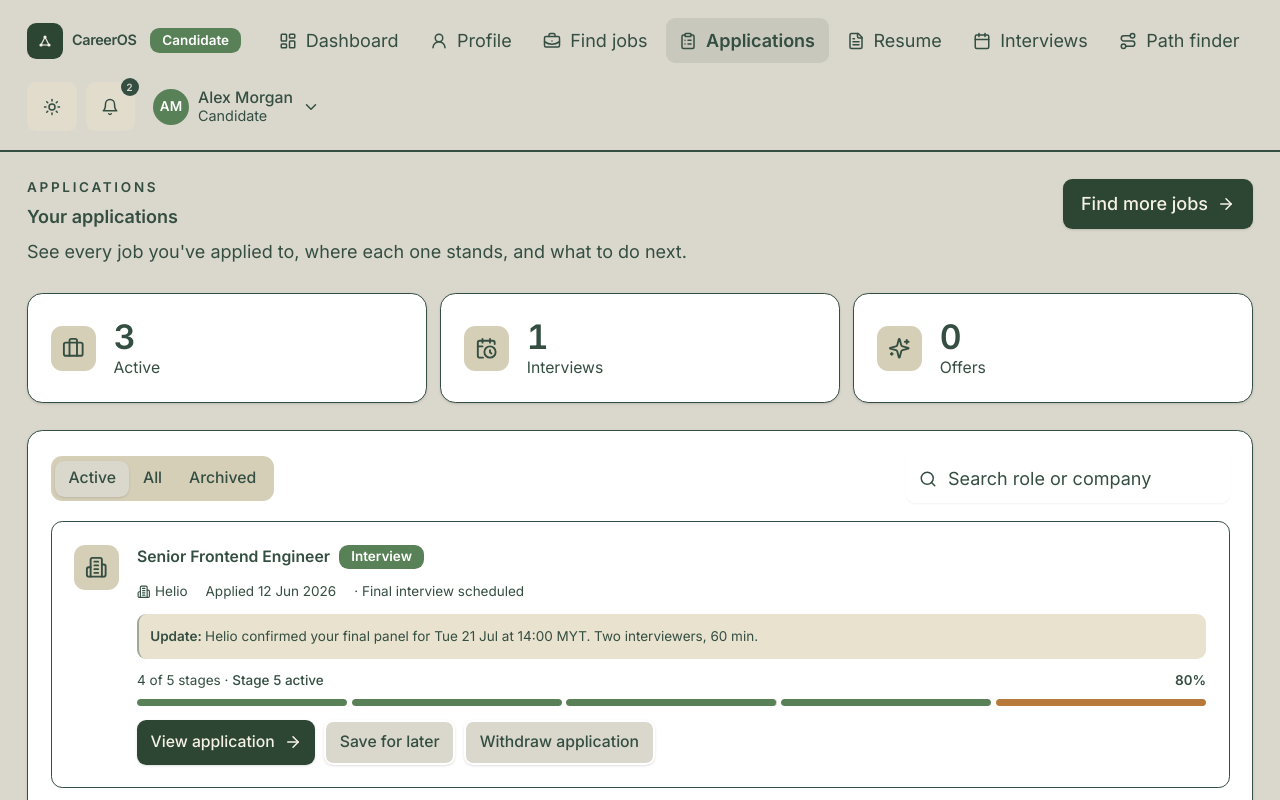
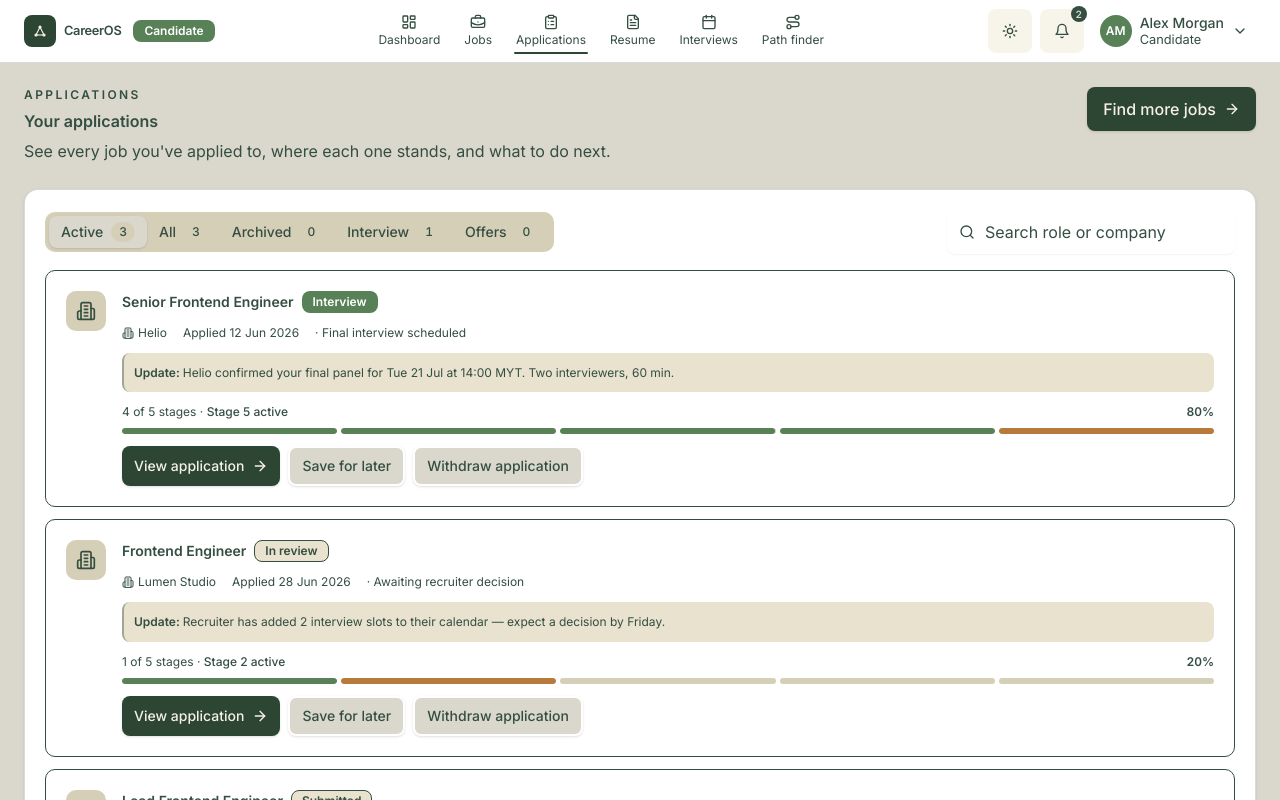
Before and after one commit to davidlaw373-glitch/talentbank-tech-hackathon-2cm, a Next.js app: page /candidate/applications in a window 1280 px wide. Shown: the top 800 px of the page. Built offline with nearby package versions, Linux system fonts and the light colour scheme.

Commit message:
Forgot edited what

```diff
--- a/src/app/globals.css
+++ b/src/app/globals.css
@@ -722,7 +722,7 @@ section[id] {
   }
 
   /*
-   * Age-inclusive typography scale (40+ demographic).
+   * Shared typography scale.
    * Use these in place of ad-hoc text-* + font-* combinations.
    * Body text-base is the floor; .text-display / .text-heading may use
    * leading-tight for visual hierarchy. .text-meta / .text-caption are
@@ -733,6 +733,14 @@ section[id] {
   }
   .text-heading {
     @apply text-2xl font-semibold leading-tight md:text-3xl;
+  }
+  /*
+   * CardTitle scale — for the title inside a Card/CardHeader slot when it
+   * needs to read as a primary section heading rather than a page heading.
+   * One step below .text-heading so it stays visually distinct from h1.
+   */
+  .text-card-title {
+    @apply text-xl font-semibold tracking-tight md:text-2xl;
   }
   .text-subheading {
     @apply text-lg font-semibold leading-snug;
@@ -777,17 +785,3 @@ section[id] {
     scroll-behavior: smooth;
   }
 }
-
-/*
- * Age-inclusive base font sizes (WCAG-friendly for users 40+).
- * 18px default; opt into 19px or 20px via data-font-scale on <html>.
- */
-html {
-  font-size: 18px;
-}
-html[data-font-scale="lg"] {
-  font-size: 19px;
-}
-html[data-font-scale="xl"] {
-  font-size: 20px;
-}
--- a/src/components/features/applications/application-tracker.tsx
+++ b/src/components/features/applications/application-tracker.tsx
@@ -5,12 +5,9 @@ import { ConfirmDialog } from "@/components/ui/confirm-dialog";
 import Link from "next/link";
 import {
   ArrowRight,
-  Briefcase,
   Building2,
-  CalendarClock,
   Filter,
   Search,
-  Sparkles,
 } from "lucide-react";
 
 import { applications } from "@/data/applications";
@@ -103,7 +100,9 @@ function ApplicationProgress({ application }: { application: Application }) {
 
 export function ApplicationTracker() {
   const { push } = useToast();
-  const [tab, setTab] = useState<"active" | "all" | "archived">("active");
+  const [tab, setTab] = useState<
+    "active" | "all" | "archived" | "interview" | "offers"
+  >("active");
   const [query, setQuery] = useState("");
   const [applicationStates, setApplicationStates] = useState<
     Record<string, TrackingState>
@@ -133,22 +132,26 @@ export function ApplicationTracker() {
     });
   };
 
-  const stats = useMemo(() => {
-    const available = applications.filter(
-      (application) => getTrackingState(application.id) !== "withdrawn"
-    );
-    const active = available.filter(
-      (application) =>
-        application.status !== "Offer" &&
-        getTrackingState(application.id) === "active"
+  const counts = useMemo(() => {
+    const active = applications.filter(
+      (a) =>
+        a.status !== "Offer" && getTrackingState(a.id) === "active"
     ).length;
-    const interviews = available.filter(
-      (application) => application.status === "Interview"
+    const all = applications.filter(
+      (a) => getTrackingState(a.id) !== "withdrawn"
     ).length;
-    const offers = available.filter(
-      (application) => application.status === "Offer"
+    const archived = applications.filter(
+      (a) => getTrackingState(a.id) !== "active"
     ).length;
-    return { active, interviews, offers };
+    const interview = applications.filter(
+      (a) =>
+        a.status === "Interview" && getTrackingState(a.id) !== "withdrawn"
+    ).length;
+    const offers = applications.filter(
+      (a) =>
+        a.status === "Offer" && getTrackingState(a.id) !== "withdrawn"
+    ).length;
+    return { active, all, archived, interview, offers };
     // eslint-disable-next-line react-hooks/exhaustive-deps
   }, [applicationStates]);
 
@@ -159,6 +162,16 @@ export function ApplicationTracker() {
         return application.status !== "Offer" && trackingState === "active";
       }
       if (tab === "archived") return trackingState !== "active";
+      if (tab === "interview") {
+        return (
+          application.status === "Interview" && trackingState !== "withdrawn"
+        );
+      }
+      if (tab === "offers") {
+        return (
+          application.status === "Offer" && trackingState !== "withdrawn"
+        );
+      }
       return true;
     });
     if (query.trim()) {
@@ -194,47 +207,6 @@ export function ApplicationTracker() {
         </Button>
       </header>
 
-      {/* Stat row */}
-      <section className="grid grid-cols-1 gap-3 sm:grid-cols-3">
-        {[
-          {
-            label: "Active",
-            value: stats.active,
-            icon: Briefcase,
-            tone: "secondary" as const,
-          },
-          {
-            label: "Interviews",
-            value: stats.interviews,
-            icon: CalendarClock,
-            tone: "secondary" as const,
-          },
-          {
-            label: "Offers",
-            value: stats.offers,
-            icon: Sparkles,
-            tone: "default" as const,
-          },
-        ].map((s) => {
-          const Icon = s.icon;
-          return (
-            <Card key={s.label} className="lift-on-hover">
-              <CardContent className="flex items-center gap-4 p-5">
-                <div className="flex h-10 w-10 items-center justify-center rounded-lg bg-muted">
-                  <Icon className="h-5 w-5" aria-hidden />
-                </div>
-                <div>
-                  <p className="text-3xl font-semibold tracking-tight tabular-nums">
-                    {s.value}
-                  </p>
-                  <p className="text-sm text-muted-foreground">{s.label}</p>
-                </div>
-              </CardContent>
-            </Card>
-          );
-        })}
-      </section>
-
       {/* Filters */}
       <Card>
         <CardContent className="space-y-4 p-5">
@@ -245,9 +217,36 @@ export function ApplicationTracker() {
               className="w-full sm:w-auto"
             >
               <TabsList>
-                <TabsTrigger value="active">Active</TabsTrigger>
-                <TabsTrigger value="all">All</TabsTrigger>
-                <TabsTrigger value="archived">Archived</TabsTrigger>
+                <TabsTrigger value="active" className="gap-2">
+                  Active
+                  <span className="rounded-full bg-muted px-2 py-0.5 text-xs font-medium tabular-nums text-muted-foreground">
+                    {counts.active}
+                  </span>
+                </TabsTrigger>
+                <TabsTrigger value="all" className="gap-2">
+                  All
+                  <span className="rounded-full bg-muted px-2 py-0.5 text-xs font-medium tabular-nums text-muted-foreground">
+                    {counts.all}
+                  </span>
+                </TabsTrigger>
+                <TabsTrigger value="archived" className="gap-2">
+                  Archived
+                  <span className="rounded-full bg-muted px-2 py-0.5 text-xs font-medium tabular-nums text-muted-foreground">
+                    {counts.archived}
+                  </span>
+                </TabsTrigger>
+                <TabsTrigger value="interview" className="gap-2">
+                  Interview
+                  <span className="rounded-full bg-muted px-2 py-0.5 text-xs font-medium tabular-nums text-muted-foreground">
+                    {counts.interview}
+                  </span>
+                </TabsTrigger>
+                <TabsTrigger value="offers" className="gap-2">
+                  Offers
+                  <span className="rounded-full bg-muted px-2 py-0.5 text-xs font-medium tabular-nums text-muted-foreground">
+                    {counts.offers}
+                  </span>
+                </TabsTrigger>
               </TabsList>
             </Tabs>
             <div className="relative w-full sm:w-72">
--- a/src/components/features/candidate/dashboard-overview.tsx
+++ b/src/components/features/candidate/dashboard-overview.tsx
@@ -136,7 +136,6 @@ export function DashboardOverview() {
   const [progressItems, setProgressItems] = useState(PROGRESS_ITEMS);
   const total = progressItems.length;
   const done = progressItems.filter((item) => item.done).length;
-  const remaining = progressItems.filter((item) => !item.done);
 
   // Highest priority next-action: any application waiting on the user.
   const interview = applications.find((a) => a.status === "Interview");
@@ -160,26 +159,6 @@ export function DashboardOverview() {
 
   return (
     <div className="space-y-8">
-      {/* Header */}
-      <section className="flex flex-wrap items-start justify-between gap-4">
-        <div className="space-y-2">
-          <p className="text-xs font-semibold uppercase tracking-[0.2em] text-muted-foreground">
-            Dashboard
-          </p>
-          <h1>Welcome back, {candidateProfile.name.split(" ")[0]}</h1>
-          <p className="text-muted-foreground">
-            Here&apos;s what&apos;s happening in your job search and what to
-            do next.
-          </p>
-        </div>
-        <Button asChild>
-          <Link href="/candidate/jobs">
-            Browse jobs
-            <ArrowRight />
-          </Link>
-        </Button>
-      </section>
-
       {/* Next-action prompt */}
       {interview ? (
         <Card className="lift-on-hover">
@@ -265,7 +244,7 @@ export function DashboardOverview() {
           <CardHeader className="flex-row items-start justify-between space-y-0">
             <div>
               <CardTitle>
-                <h2 className="flex items-center gap-2">
+                <h2 className="flex items-center gap-2 text-card-title">
                   <Sparkles className="h-4 w-4" aria-hidden />
                   Profile progress
                 </h2>
@@ -275,9 +254,6 @@ export function DashboardOverview() {
                 matches strong.
               </CardDescription>
             </div>
-            <Badge variant="secondary">
-              {done} of {total} · {Math.round((done / total) * 100)}%
-            </Badge>
           </CardHeader>
           <CardContent className="space-y-6">
             {/* Progress bar */}
@@ -303,7 +279,7 @@ export function DashboardOverview() {
 
             {/* Checklist — matches the actual profile page sections */}
             <ul className="grid grid-cols-1 gap-2 sm:grid-cols-2">
-              {progressItems.map((item) => {
+              {progressItems.filter((item) => !item.done).map((item) => {
                 const Icon = item.icon;
                 return (
                   <li
@@ -353,25 +329,6 @@ export function DashboardOverview() {
                 );
               })}
             </ul>
-
-            {remaining.length > 0 && (
-              <div className="flex items-center justify-between rounded-lg border bg-surface-tint p-4">
-                <div>
-                  <p className="text-sm font-medium">
-                    Next: add {remaining[0].label.toLowerCase()}
-                  </p>
-                  <p className="text-xs text-muted-foreground">
-                    {remaining[0].hint}
-                  </p>
-                </div>
-                <Button asChild size="sm">
-                  <Link href="/candidate/profile">
-                    Continue
-                    <ArrowRight />
-                  </Link>
-                </Button>
-              </div>
-            )}
           </CardContent>
         </Card>
 
@@ -380,7 +337,7 @@ export function DashboardOverview() {
           <CardHeader className="flex-row items-start justify-between space-y-0">
             <div>
               <CardTitle>
-                <h2 className="flex items-center gap-2">
+                <h2 className="flex items-center gap-2 text-card-title">
                   <BadgeCheck className="h-4 w-4" aria-hidden />
                   Verification
                 </h2>
--- a/src/components/features/jobs/job-discovery.tsx
+++ b/src/components/features/jobs/job-discovery.tsx
@@ -12,8 +12,6 @@ import {
   Filter,
   MapPin,
   Search,
-  Sparkles,
-  TrendingUp,
 } from "lucide-react";
 
 import { useToast } from "@/components/common/toast";
@@ -81,78 +79,8 @@ export function JobDiscovery() {
     return list;
   }, [query, mode, sort]);
 
-  const stats = useMemo(() => {
-    const avg = Math.round(
-      jobs.reduce((acc, j) => acc + j.matchScore, 0) / jobs.length
-    );
-    const strong = jobs.filter((j) => j.matchScore >= 90).length;
-    return { total: jobs.length, avg, strong };
-  }, []);
-
   return (
     <div className="space-y-6">
-      {/* Header */}
-      <header className="flex flex-wrap items-start justify-between gap-3">
-        <div className="space-y-2">
-          <p className="text-xs font-semibold uppercase tracking-[0.2em] text-muted-foreground">
-            Job discovery
-          </p>
-          <h1>Discover jobs</h1>
-          <p className="text-muted-foreground">
-            Explore opportunities matched to your skills, goals, and live
-            market data.
-          </p>
-        </div>
-        <Button asChild variant="outline">
-          <Link href="/candidate/applications">
-            Track applications
-            <ArrowRight />
-          </Link>
-        </Button>
-      </header>
-
-      {/* Stat row */}
-      <section className="grid grid-cols-1 gap-3 sm:grid-cols-3">
-        {[
-          {
-            label: "Open roles",
-            value: stats.total,
-            icon: Briefcase,
-            delta: "Across all filters",
-          },
-          {
-            label: "Average match",
-            value: `${stats.avg}%`,
-            icon: Sparkles,
-            delta: "Based on your profile",
-          },
-          {
-            label: "Strong fits",
-            value: stats.strong,
-            icon: TrendingUp,
-            delta: "Match score 90+",
-          },
-        ].map((s) => {
-          const Icon = s.icon;
-          return (
-            <Card key={s.label} className="lift-on-hover">
-              <CardContent className="flex items-center gap-4 p-5">
-                <div className="flex h-10 w-10 items-center justify-center rounded-lg bg-muted">
-                  <Icon className="h-5 w-5" aria-hidden />
-                </div>
-                <div>
-                  <p className="text-3xl font-semibold tracking-tight tabular-nums">
-                    {s.value}
-                  </p>
-                  <p className="text-sm font-medium">{s.label}</p>
-                  <p className="text-xs text-muted-foreground">{s.delta}</p>
-                </div>
-              </CardContent>
-            </Card>
-          );
-        })}
-      </section>
-
       {/* Filters */}
       <Card>
         <CardContent className="space-y-4 p-5">
@@ -261,7 +189,7 @@ export function JobDiscovery() {
               return (
                 <article
                   key={job.id}
-                  className="lift-on-hover block rounded-xl border bg-card p-5 text-card-foreground transition-colors hover:bg-accent-soft"
+                  className="lift-on-hover block rounded-xl border border-border/20 bg-card p-5 text-card-foreground transition-colors hover:bg-accent-soft"
                 >
                   <div className="flex items-start gap-4">
                     <div className="flex h-12 w-12 shrink-0 items-center justify-center rounded-lg bg-muted">
--- a/src/components/layout/candidate-shell.tsx
+++ b/src/components/layout/candidate-shell.tsx
@@ -11,7 +11,6 @@ import {
   LayoutDashboard,
   Menu,
   Route as RouteIcon,
-  UserRound,
   X,
 } from "lucide-react";
 
@@ -22,15 +21,13 @@ import { Badge } from "@/components/ui/badge";
 import { BrandMark } from "@/components/common/brand-mark";
 import { Button } from "@/components/ui/button";
 import { NotificationBell } from "@/components/common/notification-bell";
-import { Separator } from "@/components/ui/separator";
 import { ThemeToggle } from "@/components/common/theme-toggle";
 import { UserMenu } from "@/components/common/user-menu";
 import { cn } from "@/lib/utils";
 
 const links = [
   { href: "/candidate/dashboard", label: "Dashboard", icon: LayoutDashboard },
-  { href: "/candidate/profile", label: "Profile", icon: UserRound },
-  { href: "/candidate/jobs", label: "Find jobs", icon: BriefcaseBusiness },
+  { href: "/candidate/jobs", label: "Jobs", icon: BriefcaseBusiness },
   { href: "/candidate/applications", label: "Applications", icon: ClipboardList },
   { href: "/candidate/resume", label: "Resume", icon: FileText },
   { href: "/candidate/interviews", label: "Interviews", icon: Calendar },
@@ -53,8 +50,8 @@ export function CandidateShell({ children }: { children: React.ReactNode }) {
 
   return (
     <div className="min-h-full">
-      <header className="border-b bg-background">
-        <div className="container mx-auto flex flex-wrap items-center justify-between gap-4 px-6 py-4">
+      <header className="sticky top-0 z-40 bg-white border-b border-border/20">
+        <div className="container mx-auto flex flex-wrap items-center justify-between gap-4 px-6 py-2">
           <Link href="/" aria-label="CareerOS home" className="flex items-center gap-2">
             <BrandMark />
             <small className="font-semibold tracking-tight">CareerOS</small>
@@ -75,9 +72,9 @@ export function CandidateShell({ children }: { children: React.ReactNode }) {
                   href={href}
                   aria-current={active ? "page" : undefined}
                   className={cn(
-                    "inline-flex items-center gap-2 rounded-md px-3 py-2 text-base transition-colors focus-visible:outline-none focus-visible:ring-2 focus-visible:ring-ring focus-visible:ring-offset-2 focus-visible:ring-offset-background",
+                    "relative flex flex-col items-center justify-center gap-0.5 rounded-md px-2.5 py-1.5 text-xs transition-colors focus-visible:outline-none focus-visible:ring-2 focus-visible:ring-ring focus-visible:ring-offset-2 focus-visible:ring-offset-background",
                     active
-                      ? "bg-primary/10 font-semibold text-foreground"
+                      ? "text-foreground after:absolute after:inset-x-2 after:bottom-0 after:h-0.5 after:rounded-full after:bg-primary"
                       : "text-foreground hover:bg-accent-soft hover:text-foreground",
                   )}
                 >
@@ -144,7 +141,6 @@ export function CandidateShell({ children }: { children: React.ReactNode }) {
           </div>
         )}
       </header>
-      <Separator />
       <main id="main-content" tabIndex={-1} className="container mx-auto p-4 sm:p-6">
         {children}
       </main>
--- a/src/components/layout/employer-shell.tsx
+++ b/src/components/layout/employer-shell.tsx
@@ -22,7 +22,6 @@ import { Badge } from "@/components/ui/badge";
 import { BrandMark } from "@/components/common/brand-mark";
 import { Button } from "@/components/ui/button";
 import { NotificationBell } from "@/components/common/notification-bell";
-import { Separator } from "@/components/ui/separator";
 import { ThemeToggle } from "@/components/common/theme-toggle";
 import { UserMenu } from "@/components/common/user-menu";
 import { cn } from "@/lib/utils";
@@ -54,8 +53,8 @@ export function EmployerShell({ children }: { children: React.ReactNode }) {
 
   return (
     <div className="min-h-full">
-      <header className="border-b bg-background">
-        <div className="container mx-auto flex flex-wrap items-center justify-between gap-4 px-6 py-4">
+      <header className="sticky top-0 z-40 bg-white border-b border-border/20">
+        <div className="container mx-auto flex flex-wrap items-center justify-between gap-4 px-6 py-2">
           <div className="flex items-center gap-3">
             <Link
               href="/"
@@ -82,9 +81,9 @@ export function EmployerShell({ children }: { children: React.ReactNode }) {
                   href={href}
                   aria-current={active ? "page" : undefined}
                   className={cn(
-                    "inline-flex items-center gap-2 rounded-md px-3 py-2 text-base transition-colors focus-visible:outline-none focus-visible:ring-2 focus-visible:ring-ring focus-visible:ring-offset-2 focus-visible:ring-offset-background",
+                    "relative flex flex-col items-center justify-center gap-0.5 rounded-md px-2.5 py-1.5 text-xs transition-colors focus-visible:outline-none focus-visible:ring-2 focus-visible:ring-ring focus-visible:ring-offset-2 focus-visible:ring-offset-background",
                     active
-                      ? "bg-primary/10 font-semibold text-foreground"
+                      ? "text-foreground after:absolute after:inset-x-2 after:bottom-0 after:h-0.5 after:rounded-full after:bg-primary"
                       : "text-foreground hover:bg-accent-soft hover:text-foreground",
                   )}
                 >
@@ -151,7 +150,6 @@ export function EmployerShell({ children }: { children: React.ReactNode }) {
           </div>
         )}
       </header>
-      <Separator />
       <main id="main-content" tabIndex={-1} className="container mx-auto p-4 sm:p-6">
         {children}
       </main>
--- a/src/components/layout/university-shell.tsx
+++ b/src/components/layout/university-shell.tsx
@@ -22,7 +22,6 @@ import { Badge } from "@/components/ui/badge";
 import { BrandMark } from "@/components/common/brand-mark";
 import { Button } from "@/components/ui/button";
 import { NotificationBell } from "@/components/common/notification-bell";
-import { Separator } from "@/components/ui/separator";
 import { ThemeToggle } from "@/components/common/theme-toggle";
 import { UserMenu } from "@/components/common/user-menu";
 import { cn } from "@/lib/utils";
@@ -58,8 +57,8 @@ export function UniversityShell({ children }: { children: React.ReactNode }) {
 
   return (
     <div className="min-h-full">
-      <header className="border-b bg-background">
-        <div className="container mx-auto flex flex-wrap items-center justify-between gap-4 px-6 py-4">
+      <header className="sticky top-0 z-40 bg-white border-b border-border/20">
+        <div className="container mx-auto flex flex-wrap items-center justify-between gap-4 px-6 py-2">
           <div className="flex items-center gap-3">
             <Link
               href="/"
@@ -86,9 +85,9 @@ export function UniversityShell({ children }: { children: React.ReactNode }) {
                   href={href}
                   aria-current={active ? "page" : undefined}
                   className={cn(
-                    "inline-flex items-center gap-2 rounded-md px-3 py-2 text-base transition-colors focus-visible:outline-none focus-visible:ring-2 focus-visible:ring-ring focus-visible:ring-offset-2 focus-visible:ring-offset-background",
+                    "relative flex flex-col items-center justify-center gap-0.5 rounded-md px-2.5 py-1.5 text-xs transition-colors focus-visible:outline-none focus-visible:ring-2 focus-visible:ring-ring focus-visible:ring-offset-2 focus-visible:ring-offset-background",
                     active
-                      ? "bg-primary/10 font-semibold text-foreground"
+                      ? "text-foreground after:absolute after:inset-x-2 after:bottom-0 after:h-0.5 after:rounded-full after:bg-primary"
                       : "text-foreground hover:bg-accent-soft hover:text-foreground",
                   )}
                 >
@@ -155,7 +154,6 @@ export function UniversityShell({ children }: { children: React.ReactNode }) {
           </div>
         )}
       </header>
-      <Separator />
       <main id="main-content" tabIndex={-1} className="container mx-auto p-4 sm:p-6">
         {children}
       </main>
--- a/src/components/ui/card.tsx
+++ b/src/components/ui/card.tsx
@@ -9,7 +9,7 @@ const Card = React.forwardRef<
   <div
     ref={ref}
     className={cn(
-      "rounded-xl border bg-card text-card-foreground shadow",
+      "rounded-xl border border-border/20 bg-card text-card-foreground shadow",
       className
     )}
     {...props}
```
Also changed, not shown: 1 other file (tests, documents, lock files or other folders).
